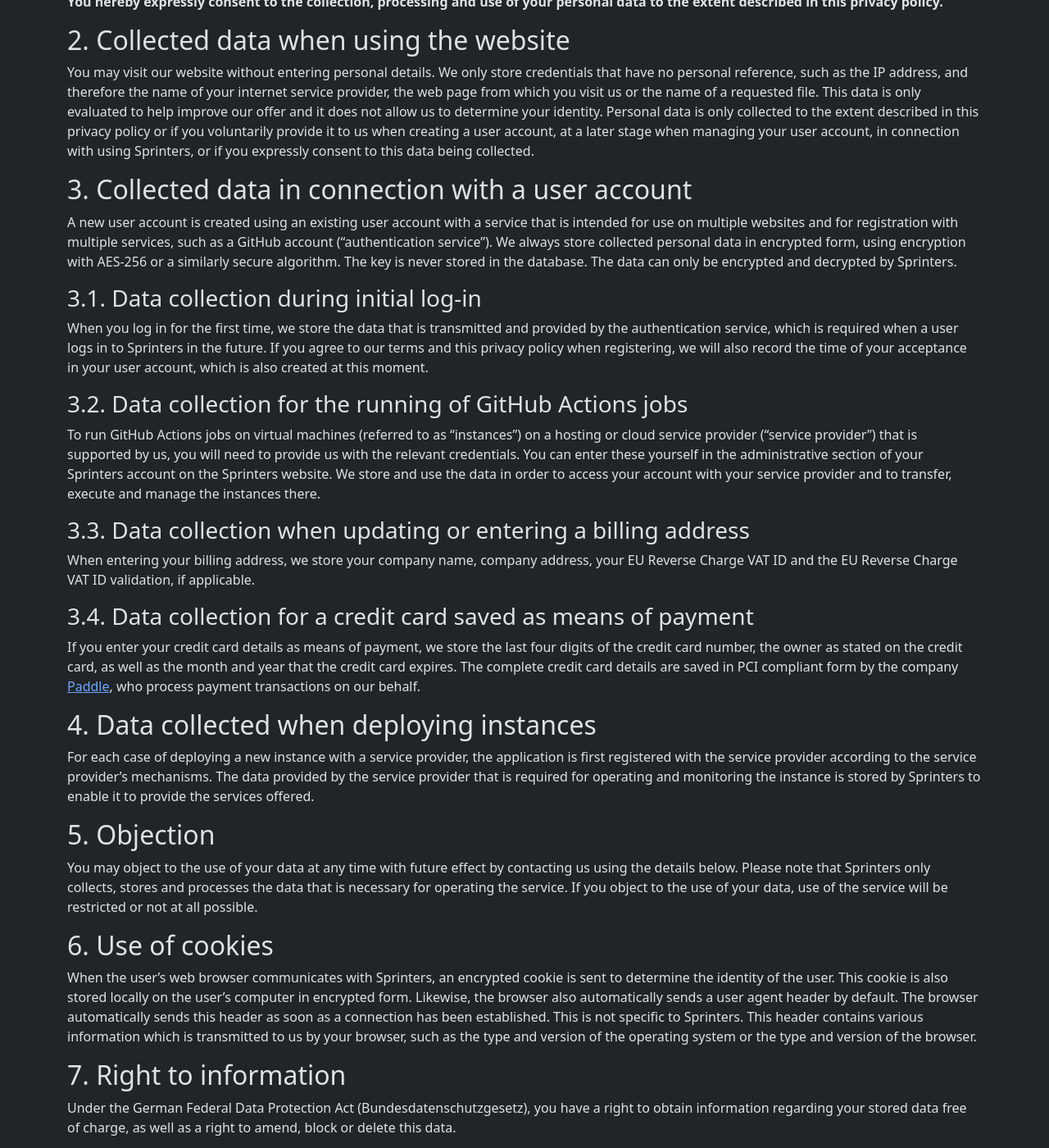
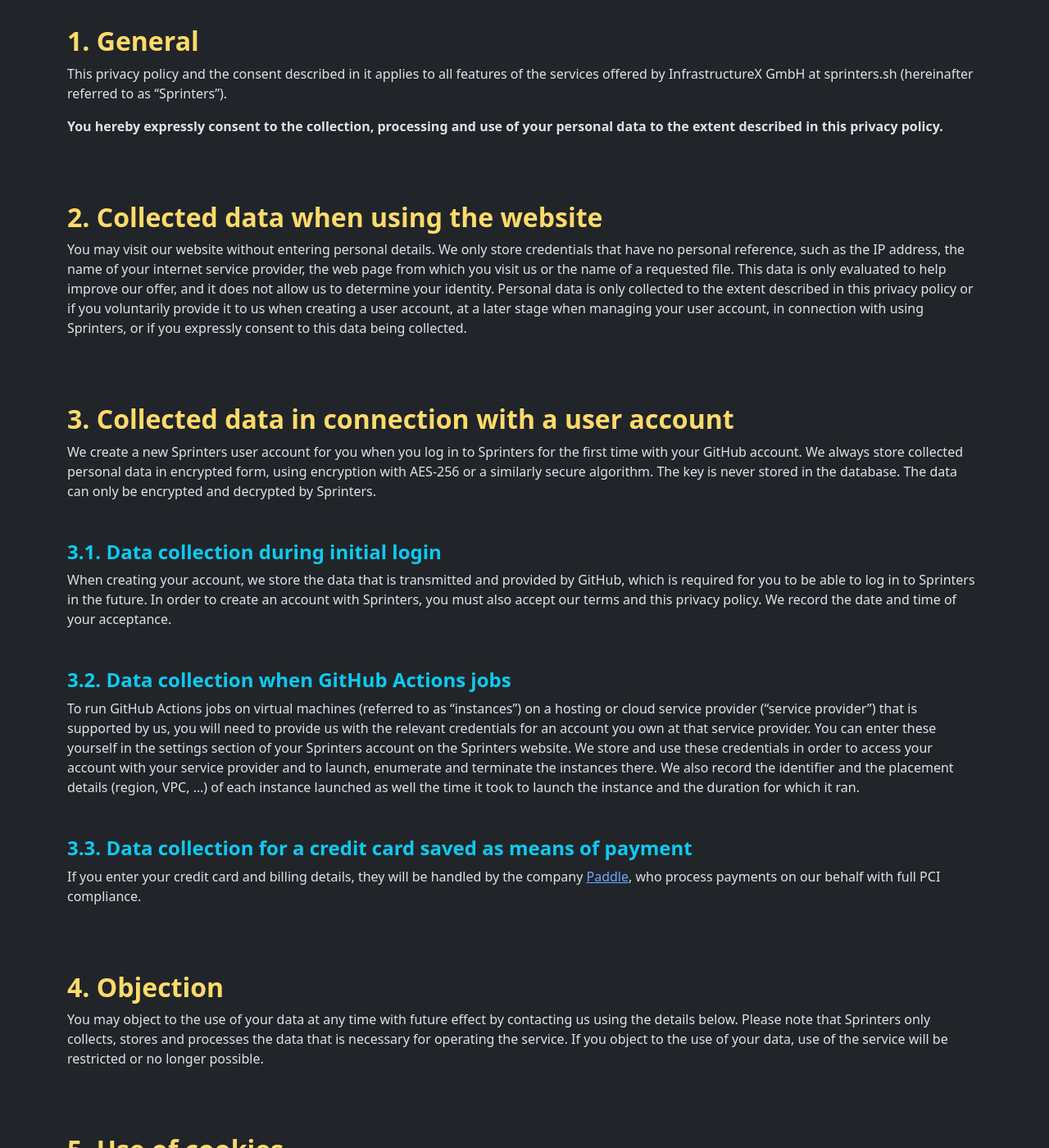
Before and after one commit to sprinters-sh/sprinters.sh, a Jekyll site: the page built from privacy.md, in a window 1280 px wide and 1400 px high, scrolled down 393 px. Shown: the whole window at 82% size. Built offline with Jekyll 4.4.1, drawn with Linux system fonts in a browser that asks for light colours; some of the changed text lies outside the part shown.

Commit message:
Clarified impressum and privacy policy formatting and wording

```diff
--- a/privacy.md
+++ b/privacy.md
@@ -2,46 +2,40 @@
 layout: default
 title: Privacy Policy
 ---
-# Privacy Policy
-for Sprinters (as of 2024-06-27)
+{% include h1.html text="Privacy Policy" %}
+for Sprinters (as of 2024-09-18)
 
-## TL;DR
-We treat your data like we would like ours to be treated. Only the strict  minimum amount of information required to operate Sprinters is stored. Personal and sensitive data is always encrypted. No trackers. No telemetry.
+{% include h2.html text="TL;DR" %}
+We treat your data like we would like ours to be treated. We only store the strict minimum set of information required to operate Sprinters. Personal and sensitive data is always encrypted. No trackers. No telemetry.
 
-## 1. General
+{% include h2.html text="1. General" %}
 This privacy policy and the consent described in it applies to all features of the services offered by InfrastructureX GmbH at sprinters.sh (hereinafter referred to as “Sprinters”).
 
 **You hereby expressly consent to the collection, processing and use of your personal data to the extent described in this privacy policy.**
 
-## 2. Collected data when using the website
-You may visit our website without entering personal details. We only store credentials that have no personal reference, such as the IP address, and therefore the name of your internet service provider, the web page from which you visit us or the name of a requested file. This data is only evaluated to help improve our offer and it does not allow us to determine your identity. Personal data is only collected to the extent described in this privacy policy or if you voluntarily provide it to us when creating a user account, at a later stage when managing your user account, in connection with using Sprinters, or if you expressly consent to this data being collected.
+{% include h2.html text="2. Collected data when using the website" %}
+You may visit our website without entering personal details. We only store credentials that have no personal reference, such as the IP address, the name of your internet service provider, the web page from which you visit us or the name of a requested file. This data is only evaluated to help improve our offer, and it does not allow us to determine your identity. Personal data is only collected to the extent described in this privacy policy or if you voluntarily provide it to us when creating a user account, at a later stage when managing your user account, in connection with using Sprinters, or if you expressly consent to this data being collected.
 
-## 3. Collected data in connection with a user account
-A new user account is created using an existing user account with a service that is intended for use on multiple websites and for registration with multiple services, such as a GitHub account (“authentication service”). We always store collected personal data in encrypted form, using encryption with AES-256 or a similarly secure algorithm. The key is never stored in the database. The data can only be encrypted and decrypted by Sprinters.
+{% include h2.html text="3. Collected data in connection with a user account" %}
+We create a new Sprinters user account for you when you log in to Sprinters for the first time with your GitHub account. We always store collected personal data in encrypted form, using encryption with AES-256 or a similarly secure algorithm. The key is never stored in the database. The data can only be encrypted and decrypted by Sprinters.
 
-### 3.1. Data collection during initial log-in
-When you log in for the first time, we store the data that is transmitted and provided by the authentication service, which is required when a user logs in to Sprinters in the future. If you agree to our terms and this privacy policy when registering, we will also record the time of your acceptance in your user account, which is also created at this moment.
+{% include h3.html text="3.1. Data collection during initial login" %}
+When creating your account, we store the data that is transmitted and provided by GitHub, which is required for you to be able to log in to Sprinters in the future. In order to create an account with Sprinters, you must also accept our terms and this privacy policy. We record the date and time of your acceptance.
 
-### 3.2. Data collection for the running of GitHub Actions jobs
-To run GitHub Actions jobs on virtual machines (referred to as “instances”) on a hosting or cloud service provider (“service provider”) that is supported by us, you will need to provide us with the relevant credentials. You can enter these yourself in the administrative section of your Sprinters account on the Sprinters website. We store and use the data in order to access your account with your service provider and to transfer, execute and manage the instances there.
+{% include h3.html text="3.2. Data collection when GitHub Actions jobs" %}
+To run GitHub Actions jobs on virtual machines (referred to as “instances”) on a hosting or cloud service provider (“service provider”) that is supported by us, you will need to provide us with the relevant credentials for an account you own at that service provider. You can enter these yourself in the settings section of your Sprinters account on the Sprinters website. We store and use these credentials in order to access your account with your service provider and to launch, enumerate and terminate the instances there. We also record the identifier and the placement details (region, VPC, ...) of each instance launched as well the time it took to launch the instance and the duration for which it ran.
 
-### 3.3. Data collection when updating or entering a billing address
-When entering your billing address, we store your company name, company address, your EU Reverse Charge VAT ID and the EU Reverse Charge VAT ID validation, if applicable.
+{% include h3.html text="3.3. Data collection for a credit card saved as means of payment" %}
+If you enter your credit card and billing details, they will be handled by the company [Paddle](https://paddle.com), who process payments on our behalf with full PCI compliance.
 
-### 3.4. Data collection for a credit card saved as means of payment
-If you enter your credit card details as means of payment, we store the last four digits of the credit card number, the owner as stated on the credit card, as well as the month and year that the credit card expires. The complete credit card details are saved in PCI compliant form by the company [Paddle](https://paddle.com), who process payment transactions on our behalf.
+{% include h2.html text="4. Objection" %}
+You may object to the use of your data at any time with future effect by contacting us using the details below. Please note that Sprinters only collects, stores and processes the data that is necessary for operating the service. If you object to the use of your data, use of the service will be restricted or no longer possible.
 
-## 4. Data collected when deploying instances
-For each case of deploying a new instance with a service provider, the application is first registered with the service provider according to the service provider’s mechanisms. The data provided by the service provider that is required for operating and monitoring the instance is stored by Sprinters to enable it to provide the services offered.
+{% include h2.html text="5. Use of cookies" %}
+After you log in, when your web browser communicates with Sprinters, an encrypted cookie is sent to determine to identify your user. This cookie is also stored locally on your computer in encrypted form.
 
-## 5. Objection
-You may object to the use of your data at any time with future effect by contacting us using the details below. Please note that Sprinters only collects, stores and processes the data that is necessary for operating the service. If you object to the use of your data, use of the service will be restricted or not at all possible.
-
-## 6. Use of cookies
-When the user’s web browser communicates with Sprinters, an encrypted cookie is sent to determine the identity of the user. This cookie is also stored locally on the user’s computer in encrypted form. Likewise, the browser also automatically sends a user agent header by default. The browser automatically sends this header as soon as a connection has been established. This is not specific to Sprinters. This header contains various information which is transmitted to us by your browser, such as the type and version of the operating system or the type and version of the browser.
-
-## 7. Right to information
+{% include h2.html text="6. Right to information" %}
 Under the German Federal Data Protection Act (Bundesdatenschutzgesetz), you have a right to obtain information regarding your stored data free of charge, as well as a right to amend, block or delete this data.
 
-## 8. Contact details for questions relating to our privacy policy
+{% include h2.html text="8. Contact details for questions relating to our privacy policy" %}
 For any questions regarding the collection, processing or use of your personal data, as well as to request information on, to amend, block or delete data and to withdraw granted consent, please contact: InfrastructureX GmbH, Baubergerstr. 59, 80992 München, Germany
```
Also changed, not shown: impressum.md (+2 -2 lines).
